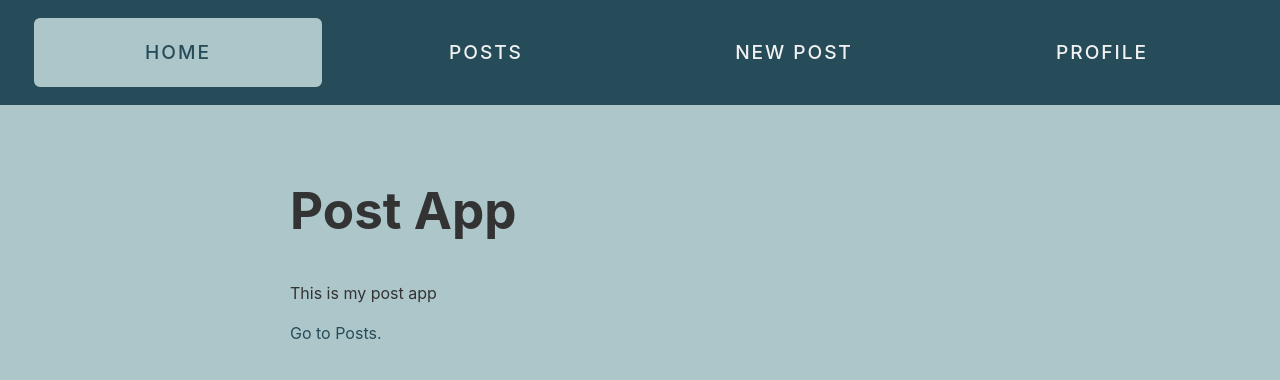
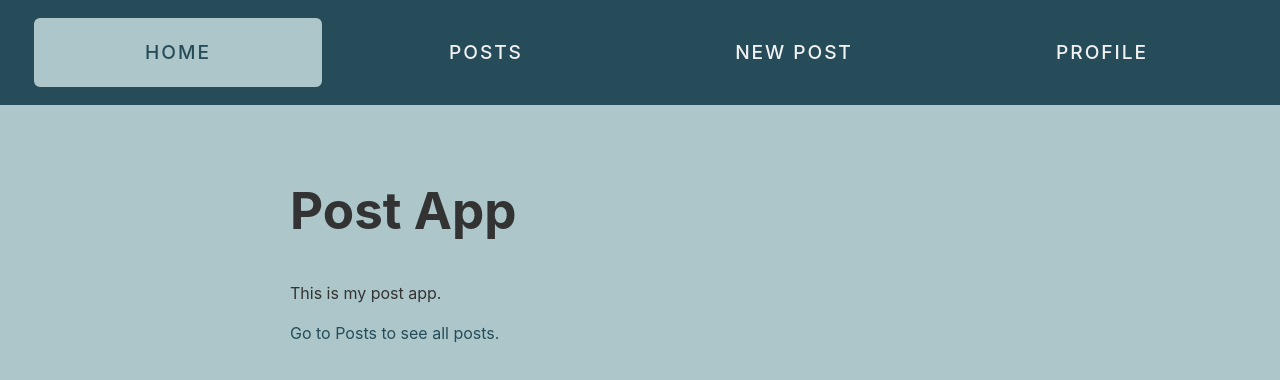
Before and after one commit to cederdorff/next-post-app, a Next.js app: page / in a window 1280 px wide. Shown: the top 380 px of the page. Built offline with nearby package versions, Linux system fonts and the light colour scheme.

Commit message:
Improve text clarity on home page and enhance link description

```diff
--- a/app/page.js
+++ b/app/page.js
@@ -5,8 +5,8 @@
     <main className="page">
       <section className="container">
         <h1>Post App</h1>
-        <p>This is my post app</p>
-        <Link href="/posts">Go to Posts.</Link>
+        <p>This is my post app.</p>
+        <Link href="/posts">Go to Posts to see all posts.</Link>
       </section>
     </main>
   );
```
